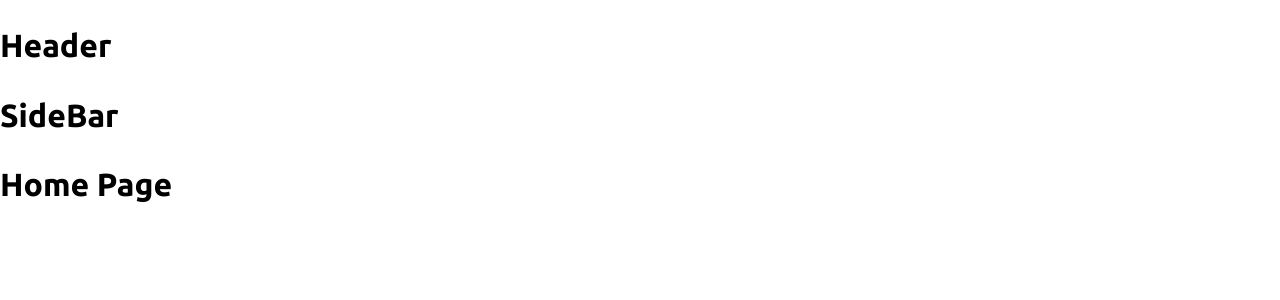
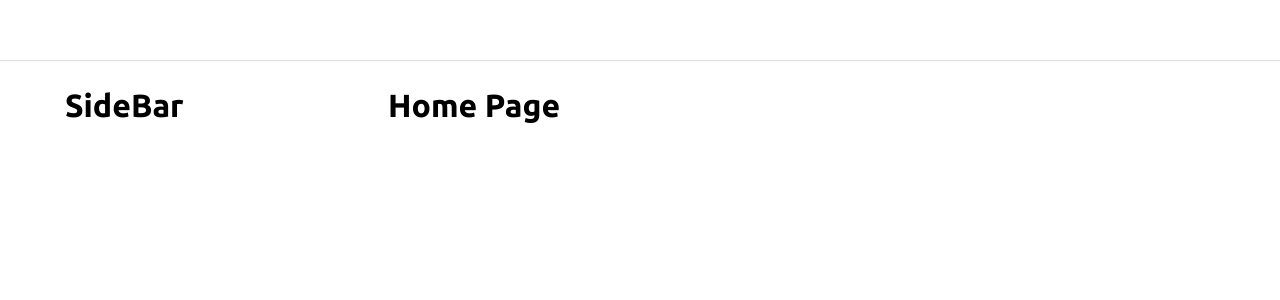
Before and after one commit to royscofield/tiktok-ui-clone, a React (Create React App) app: page / in a window 1280 px wide. Shown: the top 300 px of the page. Built offline with nearby package versions, Linux system fonts and the light colour scheme.

Commit message:
Default Layout

```diff
--- a/package.json
+++ b/package.json
@@ -6,6 +6,7 @@
     "@testing-library/jest-dom": "^5.16.4",
     "@testing-library/react": "^13.3.0",
     "@testing-library/user-event": "^13.5.0",
+    "classnames": "^2.3.1",
     "normalize.css": "^8.0.1",
     "react": "^18.1.0",
     "react-dom": "^18.1.0",
--- a/src/components/GlobalStyles/GlobalStyles.scss
+++ b/src/components/GlobalStyles/GlobalStyles.scss
@@ -3,9 +3,15 @@
 
 :root {
     --primary: #fe2c55;
+
+    //Default Layout
+    --default-layout-width: 1150px;
+    --default-layout-header-height: 60px;
 }
 
-*{
+* {
+    margin: 0;
+    padding: 0;
     box-sizing: border-box;
 }
 
--- /dev/null
+++ b/src/components/Layout/Components/Header/Header.module.scss
@@ -0,0 +1,14 @@
+.wrapper
+{
+    width: 100%;
+    display: flex;
+    justify-content: center;
+    height: var(--default-layout-header-height);
+    box-shadow: 0px 1px 1px rgb(0 0 0 / 12%);
+}
+
+.inner
+{
+    height: 100%;
+    width: 1150px;
+}
--- a/src/components/Layout/Components/Header/index.js
+++ b/src/components/Layout/Components/Header/index.js
@@ -1,5 +1,17 @@
+import classNames from 'classnames/bind';
+import styles from './Header.module.scss';
+
+const cx = classNames.bind(styles);
+
 function Header() {
-    return <h1>Header</h1>;
+    return (
+        <div className={cx('wrapper')}>
+            <div className={cx('inner')}>
+                {/* logo */}
+                {/* search */}
+            </div>
+        </div>
+    );
 }
 
 export default Header;
--- /dev/null
+++ b/src/components/Layout/DefaultLayout/DefaultLayout.module.scss
@@ -0,0 +1,17 @@
+.wrapper
+{
+    display: flex;
+    flex-direction: column;
+    align-items: center;
+}
+
+.container
+{
+    width: var(--default-layout-width);
+    display: flex;
+}
+
+.content
+{
+    flex: 1;
+}
--- /dev/null
+++ b/src/components/Layout/DefaultLayout/SideBar/SideBar.module.scss
@@ -0,0 +1,4 @@
+.wrapper
+{
+    width: 323px;
+}
--- a/src/components/Layout/DefaultLayout/SideBar/index.js
+++ b/src/components/Layout/DefaultLayout/SideBar/index.js
@@ -1,5 +1,14 @@
+import classNames from "classnames/bind";
+import styles from './SideBar.module.scss'
+
+const cx = classNames.bind(styles)
+
 function SideBar() {
-    return <h1>SideBar</h1>;
+    return (
+        <aside className={cx('wrapper')}>
+            <h1>SideBar</h1>
+        </aside>
+    )
 }
 
 export default SideBar;
--- a/src/components/Layout/DefaultLayout/index.js
+++ b/src/components/Layout/DefaultLayout/index.js
@@ -1,13 +1,17 @@
 import Header from '../Components/Header'
 import SideBar from './SideBar';
+import styles from './DefaultLayout.module.scss'
+import classNames from 'classnames/bind';
+
+const cx = classNames.bind(styles)
 
 function DefaultLayout({ children }) {
     return (
-        <div>
+        <div className={cx('wrapper')}>
             <Header />
-            <div className="container">
+            <div className={cx('container')}>
                 <SideBar />
-                <div className="content">{children}</div>
+                <div className={cx('content')}>{children}</div>
             </div>
         </div>
     );
--- a/src/components/Layout/HeaderOnly/index.js
+++ b/src/components/Layout/HeaderOnly/index.js
@@ -1,6 +1,6 @@
 import Header from '../Components/Header';
 
-function DefaultLayout({ children }) {
+function HeaderOnly({ children }) {
     return (
         <div>
             <Header />
@@ -11,4 +11,4 @@
     );
 }
 
-export default DefaultLayout;
+export default HeaderOnly;
```
Also changed, not shown: src/pages/Search/index.js (renamed from src/pages/Upload copy/index.js), 1 other file (tests, documents, lock files or other folders).
